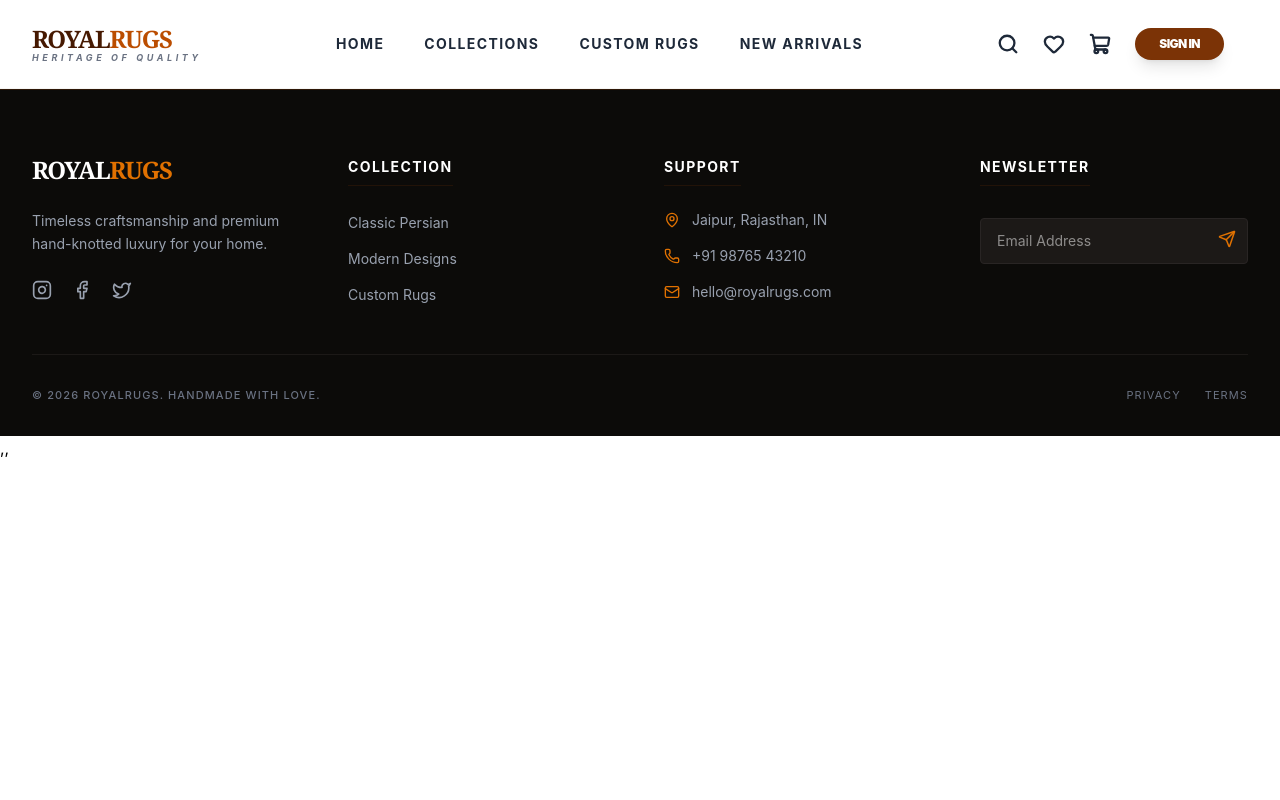
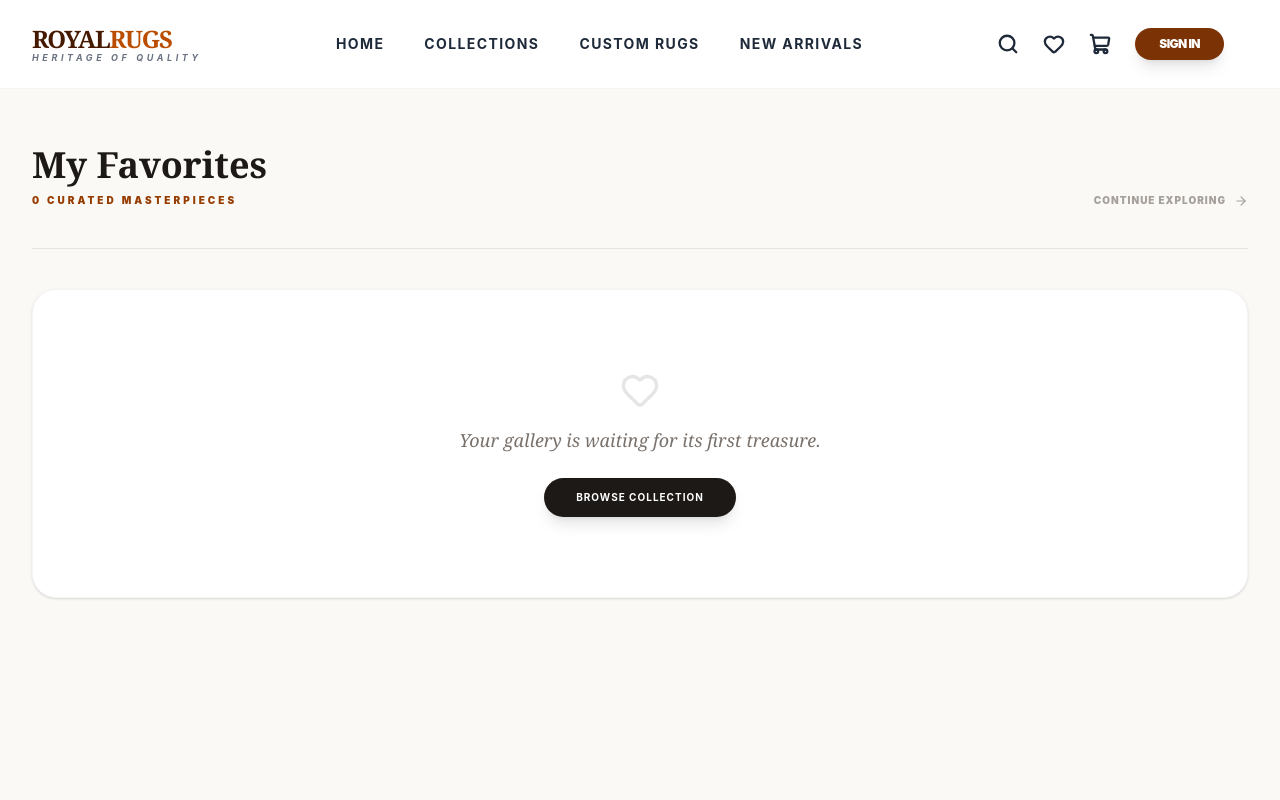
Before and after one commit to webdevsatyam-pro/royalrugs-store, a React (Vite) app: page /wishlist in a window 1280 px wide. Shown: the top 800 px of the page. Built offline with nearby package versions, Linux system fonts and the light colour scheme.

Commit message:
Add vishlist page

```diff
--- a/src/App.jsx
+++ b/src/App.jsx
@@ -8,6 +8,7 @@ import NewArrivals from "./pages/NewArrivals";
 import SignIn from "./pages/SignIn";
 import SignUp from "./pages/SignUp";
 import Cart from "./pages/Cart";
+import Wishlist from "./pages/Wishlist";
 
 function App() {
   return (
@@ -22,6 +23,7 @@ function App() {
         <Route path="/signin" element={<SignIn />} />
         <Route path="/signup" element={<SignUp />} />
         <Route path="/cart" element={<Cart />} />
+        <Route path="/wishlist" element={<Wishlist />} />
       </Routes>
 
       <Footer />
--- /dev/null
+++ b/src/pages/Wishlist.jsx
@@ -0,0 +1,133 @@
+import React from "react";
+import { Link } from "react-router-dom";
+import { motion, AnimatePresence } from "framer-motion";
+import { ShoppingBag, X, Heart, ArrowRight } from "lucide-react";
+import { useCart } from "../context/CartContext";
+
+const Wishlist = () => {
+  const { wishlist, addToWishlist, addToCart } = useCart();
+
+  return (
+    <div className="bg-[#FAF9F6] min-h-screen pt-4 pb-20">
+      <div className="max-w-7xl mx-auto px-4 sm:px-6 lg:px-8">
+        {/* Compact Header */}
+        <div className="py-10 text-center md:text-left border-b border-stone-200 mb-10 flex flex-col md:flex-row justify-between items-end gap-4">
+          <div>
+            <h1 className="text-3xl md:text-4xl font-serif font-bold text-stone-900">
+              My Favorites
+            </h1>
+            <p className="text-amber-800 text-[10px] font-black uppercase tracking-[0.3em] mt-2">
+              {wishlist.length} Curated Masterpieces
+            </p>
+          </div>
+          <Link
+            to="/collections"
+            className="text-[10px] font-black uppercase tracking-widest text-stone-400 hover:text-amber-800 flex items-center gap-2 transition-colors">
+            Continue Exploring <ArrowRight size={14} />
+          </Link>
+        </div>
+
+        {wishlist.length === 0 ? (
+          <motion.div
+            initial={{ opacity: 0 }}
+            animate={{ opacity: 1 }}
+            className="py-20 text-center bg-white rounded-3xl border border-stone-100 shadow-sm">
+            <Heart size={40} className="mx-auto text-stone-200 mb-4" />
+            <p className="text-stone-500 font-serif italic text-lg">
+              Your gallery is waiting for its first treasure.
+            </p>
+            <Link
+              to="/collections"
+              className="mt-6 inline-block bg-stone-900 text-white px-8 py-3 rounded-full text-[10px] font-bold uppercase tracking-widest shadow-lg">
+              Browse Collection
+            </Link>
+          </motion.div>
+        ) : (
+          /* --- COMPACT GRID (2 columns mobile, 4 columns desktop) --- */
+          <div className="grid grid-cols-2 md:grid-cols-3 lg:grid-cols-4 gap-4 md:gap-8">
+            <AnimatePresence mode="popLayout">
+              {wishlist.map((item) => (
+                <motion.div
+                  key={item.id}
+                  layout
+                  initial={{ opacity: 0, scale: 0.9 }}
+                  animate={{ opacity: 1, scale: 1 }}
+                  exit={{ opacity: 0, scale: 0.9 }}
+                  className="group bg-white rounded-xl overflow-hidden border border-stone-100 hover:shadow-xl transition-all duration-500 flex flex-col h-full">
+                  {/* Small Image Area */}
+                  <div className="relative aspect-[3/4] overflow-hidden bg-stone-100">
+                    <img
+                      src={item.image}
+                      alt={item.name}
+                      className="w-full h-full object-cover transition-transform duration-700 group-hover:scale-110"
+                    />
+
+                    {/* Compact Remove Icon */}
+                    <button
+                      onClick={() => addToWishlist(item)}
+                      className="absolute top-2 right-2 bg-white/90 backdrop-blur-md p-1.5 rounded-full text-stone-400 hover:text-red-500 transition-colors shadow-sm z-10">
+                      <X size={14} />
+                    </button>
+
+                    {/* Quick Move to Bag Overlay */}
+                    <div className="absolute inset-0 bg-stone-900/10 opacity-0 group-hover:opacity-100 transition-opacity flex items-center justify-center p-4">
+                      <button
+                        onClick={() => addToCart(item)}
+                        className="bg-white text-stone-900 w-full py-2.5 rounded-lg text-[9px] font-black uppercase tracking-widest shadow-2xl flex items-center justify-center gap-2 hover:bg-amber-900 hover:text-white transition-all transform translate-y-4 group-hover:translate-y-0 duration-300">
+                        <ShoppingBag size={12} /> Add to Bag
+                      </button>
+                    </div>
+                  </div>
+
+                  {/* Compact Info Section */}
+                  <div className="p-4 flex flex-col flex-grow text-center">
+                    <span className="text-[8px] text-amber-700 font-black uppercase tracking-[0.2em] mb-1">
+                      {item.category}
+                    </span>
+                    <Link to={`/product/${item.id}`}>
+                      <h3 className="text-sm font-serif font-bold text-stone-900 line-clamp-1 hover:text-amber-800 transition-colors">
+                        {item.name}
+                      </h3>
+                    </Link>
+                    <div className="mt-auto pt-3 flex items-center justify-center gap-2 border-t border-stone-50">
+                      <span className="text-sm font-bold text-stone-900">
+                        ${item.price}
+                      </span>
+                      <span className="text-[10px] text-stone-300 line-through font-medium">
+                        ${item.price + 150}
+                      </span>
+                    </div>
+                  </div>
+                </motion.div>
+              ))}
+            </AnimatePresence>
+          </div>
+        )}
+
+        {/* Minimal Support Section */}
+        {wishlist.length > 0 && (
+          <div className="mt-20 p-8 rounded-3xl bg-stone-100 border border-stone-200 flex flex-col md:flex-row items-center justify-between gap-6">
+            <div className="flex items-center gap-4">
+              <div className="w-12 h-12 bg-white rounded-full flex items-center justify-center shadow-sm">
+                <Heart size={20} className="text-amber-800" />
+              </div>
+              <div>
+                <h4 className="text-sm font-bold text-stone-900">
+                  Special Order?
+                </h4>
+                <p className="text-xs text-stone-500">
+                  Contact our concierge for custom alterations.
+                </p>
+              </div>
+            </div>
+            <button className="text-[10px] font-black uppercase tracking-widest border-b-2 border-amber-800 pb-1 hover:text-amber-800 transition-all">
+              Chat with an Expert
+            </button>
+          </div>
+        )}
+      </div>
+    </div>
+  );
+};
+
+export default Wishlist;
```
